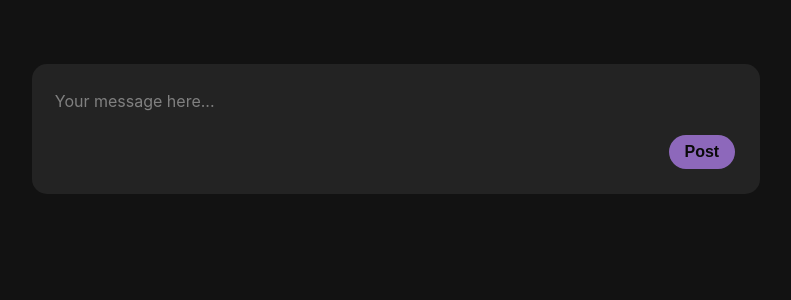
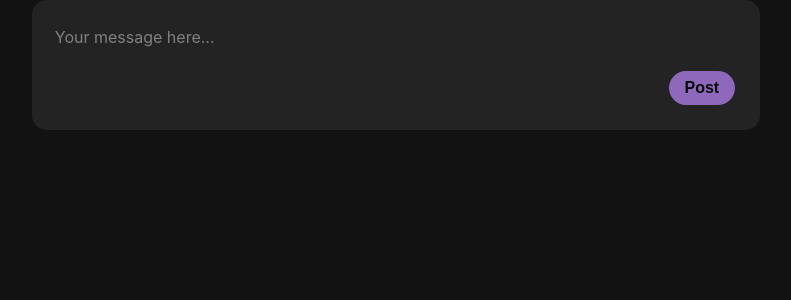
Before and after one commit to bschack/CSE216-test-repo, a React (Create React App) app: page / in a window 1280 px wide. Shown: the top 300 px of the page, without its empty margins (244-1035 px from the left). Built offline with nearby package versions, Linux system fonts and the light colour scheme.

Commit message:
update: section attributes

```diff
--- a/src/libs/content/section/section.module.scss
+++ b/src/libs/content/section/section.module.scss
@@ -6,13 +6,18 @@
 
   &__body {
     display: flex;
-    display: flex;
     flex-direction: column;
     align-items: center;
-    width: 1150px;
+    width: calc(60rem + 10vw);
+    gap: 1.3rem;
+
+    &-posts {
+      flex-direction: row;
+      flex-wrap: wrap;
+    }
   }
 
-  &__spacer {
-    height: 4rem;
+  &-space {
+    margin: 4rem 0px;
   }
 }
--- a/src/libs/content/section/section.tsx
+++ b/src/libs/content/section/section.tsx
@@ -1,11 +1,25 @@
-import styles from './section.module.scss';
-import { sectionProps } from './section.types';
+import clsx from "clsx";
+import styles from "./section.module.scss";
+import { sectionProps } from "./section.types";
 
-export const Section = ({ children }: sectionProps) => {
+export const Section = ({
+  children,
+  space = false,
+  posts = false
+}: sectionProps) => {
   return (
-    <div className={styles['section']}>
-      <div className={styles['section__spacer']} />
-      <div className={styles['section__body']}>
+    <div
+      className={clsx(
+        styles["section"],
+        space ? styles["section-space"] : null
+      )}
+    >
+      <div
+        className={clsx(
+          styles["section__body"],
+          posts ? styles["section__body-posts"] : null
+        )}
+      >
         {children}
       </div>
     </div>
--- a/src/libs/content/section/section.types.ts
+++ b/src/libs/content/section/section.types.ts
@@ -1,5 +1,8 @@
 import { ReactNode } from "react";
 
 export type sectionProps = {
-  children?: ReactNode,
+  children?: ReactNode;
+  space?: boolean;
+  posts?: boolean;
+  className?: string;
 };
```
